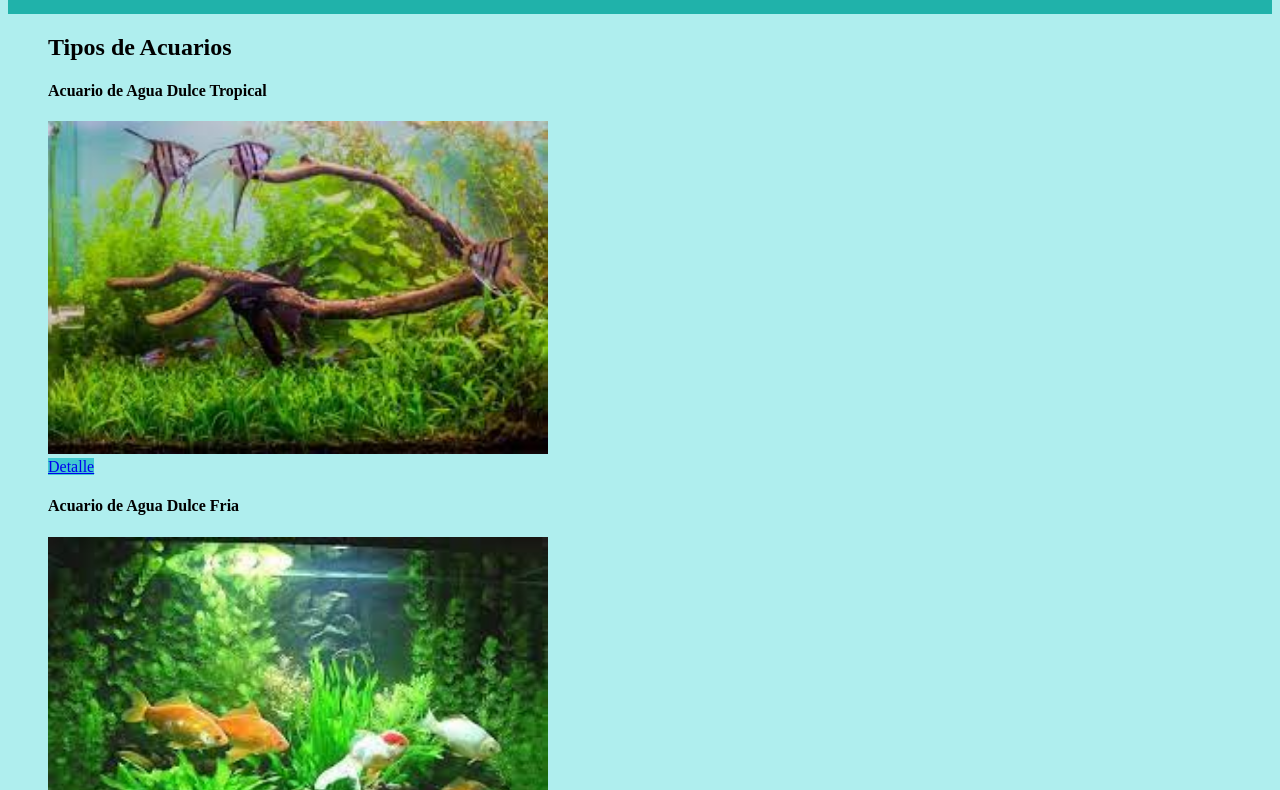
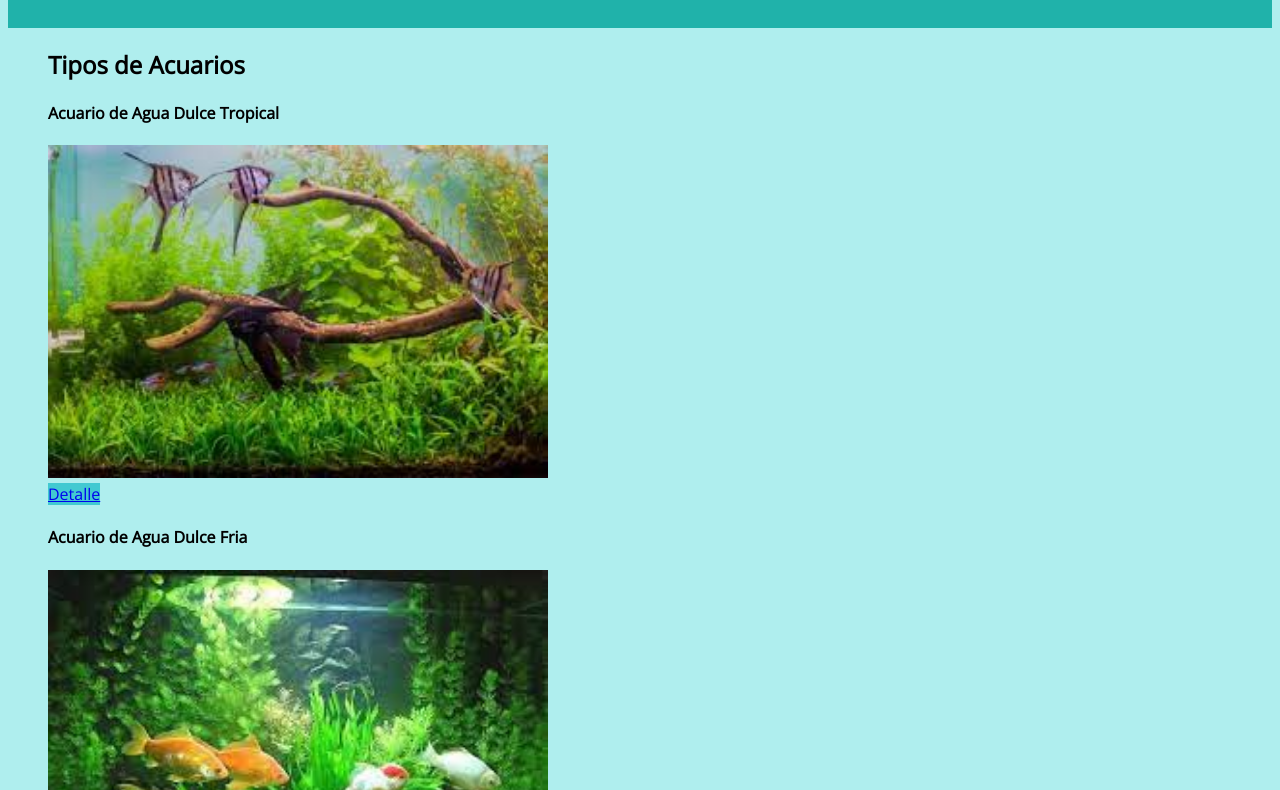
Before and after one commit to the-lord-of-the-bits/ARDLP-Web, a plain HTML site: page index.html in a window 1280 px wide. Shown: the part 110-900 px from the top of the page. Drawn offline with nearby package versions, Linux system fonts and the light colour scheme.

Commit message:
sumando a lo del anterior commit

```diff
--- a/css/style.css
+++ b/css/style.css
@@ -9,6 +9,9 @@ header, footer {
      color: darkgreen;
 }
 body {
+    /* Aca agrego Google Fonts
+*/
+    font-family: 'Open Sans', sans-serif;
     background-color: paleturquoise;
 }
 #inic, #noso, #cont, #regi {
--- a/index.html
+++ b/index.html
@@ -5,12 +5,15 @@
   <meta charset="UTF-8">
   <meta http-equiv="X-UA-Compatible" content="IE=edge">
   <meta name="viewport" content="width=device-width, initial-scale=1.0">
-
   <title>Acuario Río de la Plata</title>
   <link rel="icon" href="img/ar_favicon.png">
   <script src="https://kit.fontawesome.com/da5aac822c.js" crossorigin="anonymous"></script>
   <!--Aca incorporo el CSS-->
   <link rel="stylesheet" href="css/style.css">
+  <!--Aca incorporo Google Fonts-->
+  <link rel="preconnect" href="https://fonts.googleapis.com">
+  <link rel="preconnect" href="https://fonts.gstatic.com" crossorigin>
+  <link href="https://fonts.googleapis.com/css2?family=Open+Sans:wght@300&display=swap" rel="stylesheet">
 </head>
 
 <body>
```
Also changed, not shown: nosotros.html (+3 -0 lines).
